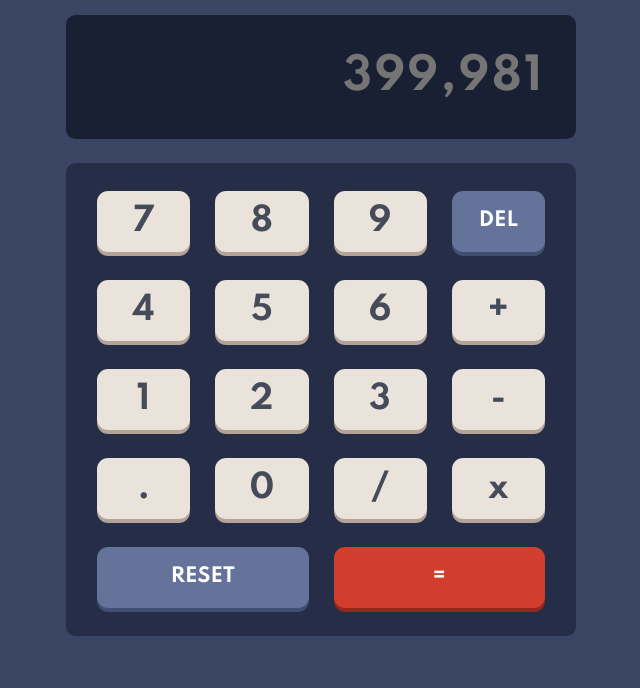
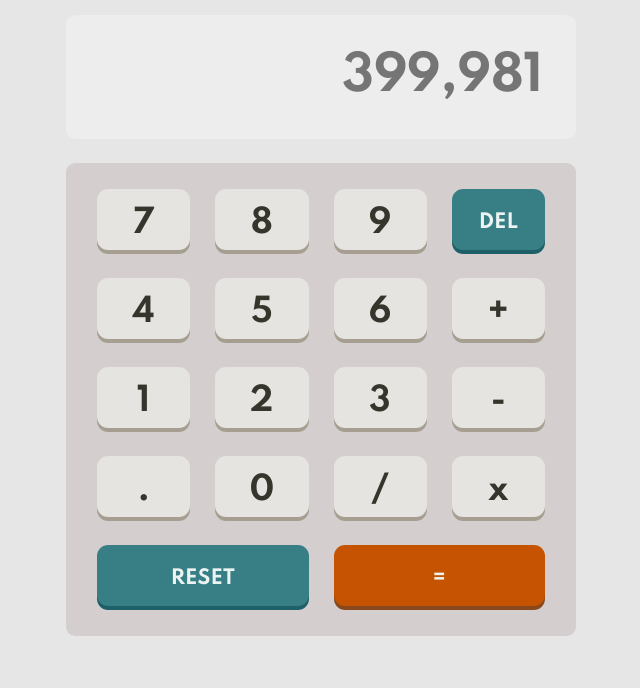
Before and after one commit to K0smic/calculator-app, a plain HTML site: page index.html in a window 1280 px wide. Shown: the part 112-800 px from the top of the page, without its empty margins (319-959 px from the left). Drawn offline with Linux system fonts and the light colour scheme.

Commit message:
Css theme variables.

```diff
--- a/css/style.scss
+++ b/css/style.scss
@@ -153,11 +153,12 @@ $font-small: 12px;
 $font-action: 19px;
 $font-default: 2rem;
 $font-digits: 2rem;
-$font-big: 2.7rem;
+$font-big: 2.98rem;
 // END SCSS VARIABLES
 
 //START CSS VARIABLES
 :root {
+  // THEME 1 DARK
   --theme1-background: hsl(224, 26%, 31%);
   --theme1-theme-radio-bg: hsl(227, 30%, 21%);
 
@@ -179,6 +180,54 @@ $font-big: 2.7rem;
   --theme1-result: hsl(6, 100%, 98%);
   --theme1-result-shadow: hsl(6, 69%, 34%);
 
+  // THEME 2 - LIGHT
+
+  --theme2-background: hsl(0, 0%, 90%);
+  --theme2-theme-radio-bg: hsl(0, 10%, 82%);
+
+  --theme2-screen-bg: hsl(0, 0%, 93%);
+
+  --theme2-numpad-bg: hsl(0, 6%, 82%);
+  --theme2-digits-bg: hsl(48, 9%, 89%);
+  --theme2-delete-bg: hsl(185, 41%, 37%);
+  --theme2-result-bg: hsl(25, 99%, 39%);
+
+  --theme2-logo-screen: hsl(60, 10%, 19%);
+  --theme2-theme-select: hsl(72, 3%, 28%);
+  --theme2-theme-radio: hsl(24, 100%, 40%);
+
+  --theme2-digits: hsl(60, 9%, 19%);
+  --theme2-digits-shadow: hsl(39, 11%, 61%);
+  --theme2-delete: hsl(173, 29%, 94%);
+  --theme2-delete-shadow: hsl(186, 56%, 26%);
+  --theme2-result: hsl(25, 99%, 39%);
+  --theme2-result-shadow: hsl(25, 67%, 32%);
+
+  // THEME 3 - CONTRAST
+
+  --theme3-background: hsl(268, 75%, 9%);
+  --theme3-theme-radio-bg: hsl(268, 75%, 12%);
+
+  --theme3-screen-bg: hsl(269, 74%, 12%);
+
+  --theme3-numpad-bg: hsl(269, 74%, 12%);
+  --theme3-digits-bg: hsl(269, 48%, 20%);
+  --theme3-delete-bg: hsl(281, 88%, 25%);
+  --theme3-result-bg: hsl(176, 100%, 44%);
+
+  --theme3-logo-screen: hsl(50, 92%, 62%);
+  --theme3-theme-select: hsl(53, 76%, 61%);
+  --theme3-theme-radio: hsl(178, 99%, 43%);
+
+  --theme3-digits: hsl(53, 100%, 61%);
+  --theme3-digits-shadow: hsl(289, 68%, 37%);
+  --theme3-delete: hsl(295, 100%, 98%);
+  --theme3-delete-shadow: hsl(285, 91%, 52%);
+  --theme3-result: hsl(191, 67%, 14%);
+  --theme3-result-shadow: hsl(176, 92%, 70%);
+
+  // PAGE CURRENT THEME
+  @media (prefers-color-scheme: dark) {
     --default-background: var(--theme1-background);
     --default-theme-radio-bg: var(--theme1-theme-radio-bg);
 
@@ -199,7 +248,29 @@ $font-big: 2.7rem;
     --default-delete-shadow: var(--theme1-delete-shadow);
     --default-result: var(--theme1-result);
     --default-result-shadow: var(--theme1-result-shadow);
+  }
+  @media (prefers-color-scheme: light) {
+    --default-background: var(--theme2-background);
+    --default-theme-radio-bg: var(--theme2-theme-radio-bg);
 
+    --default-screen-bg: var(--theme2-screen-bg);
+
+    --default-numpad-bg: var(--theme2-numpad-bg);
+    --default-digits-bg: var(--theme2-digits-bg);
+    --default-delete-bg: var(--theme2-delete-bg);
+    --default-result-bg: var(--theme2-result-bg);
+
+    --default-logo-screen: var(--theme2-logo-screen);
+    --default-theme-select: var(--theme2-theme-select);
+    --default-theme-radio: var(--theme2-theme-radio);
+
+    --default-digits: var(--theme2-digits);
+    --default-digits-shadow: var(--theme2-digits-shadow);
+    --default-delete: var(--theme2-delete);
+    --default-delete-shadow: var(--theme2-delete-shadow);
+    --default-result: var(--theme2-result);
+    --default-result-shadow: var(--theme2-result-shadow);
+  }
   overflow: hidden;
 }
 //END CSS VARIABLES
@@ -243,6 +314,8 @@ $font-big: 2.7rem;
     grid-template-columns: auto;
     grid-template-rows: 2.875rem;
     color: var(--default-theme-select);
+
+    margin-bottom: 0.375rem;
     .theme__switch {
       display: grid;
       grid-template-columns: 1fr auto;
@@ -251,8 +324,8 @@ $font-big: 2.7rem;
       gap: 0 1.3rem;
 
       span {
-        letter-spacing: 1px;
-        padding-top: 0.1rem;
+        letter-spacing: 0.9 + px;
+        padding-top: 3px;
       }
 
       .switch__number {
@@ -365,15 +438,28 @@ $font-big: 2.7rem;
       }
     }
   }
+
+  .grid {
+    display: grid;
+  }
+
+  .col-span2 {
+    grid-column: span 2;
+  }
+  .border {
+    border-radius: 0.6rem;
+  }
+
   &__screen {
     background-color: var(--default-screen-bg);
     align-content: center;
     justify-content: end;
 
     font-size: $font-big;
-    letter-spacing: 2.4px;
+    letter-spacing: -0.5px;
     color: var(--default-logo-screen);
 
+    padding: 1.938rem;
     input {
       font-family: inherit;
       font-size: inherit;
@@ -382,7 +468,7 @@ $font-big: 2.7rem;
       letter-spacing: inherit;
 
       width: 100%;
-      padding-right: 0;
+      padding-right: 2px;
 
       border: none;
       background-image: none;
@@ -400,6 +486,7 @@ $font-big: 2.7rem;
     grid-auto-rows: 3.813rem;
 
     gap: 1.75rem 1.563rem;
+    padding: 1.938rem 1.938rem 2.126rem 1.938rem;
 
     button {
       font-family: inherit;
@@ -408,6 +495,8 @@ $font-big: 2.7rem;
 
       border-radius: 0.7rem;
       border: 0;
+
+      padding-top: 0.425rem;
     }
     .num-pad__digits:not(.num-pad__delete, .num-pad__result) {
       background-color: var(--default-digits-bg);
@@ -431,17 +520,5 @@ $font-big: 2.7rem;
       box-shadow: 0 4px var(--default-result-shadow);
     }
   }
-
-  .grid {
-    display: grid;
-    padding: 1.938rem;
-  }
-
-  .col-span2 {
-    grid-column: span 2;
-  }
-  .border {
-    border-radius: 0.6rem;
-  }
 }
 //END CALC CSS
```
Also changed, not shown: css/style.min.css, 1 other file. Lines whose indentation alone changed are shown as unchanged.
